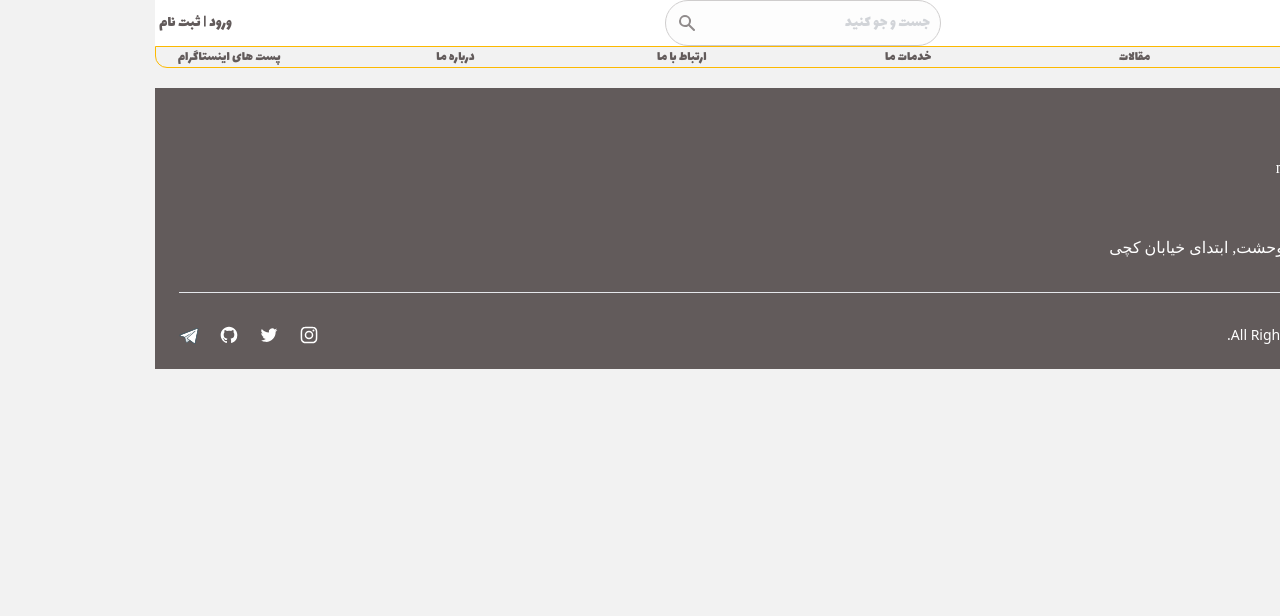
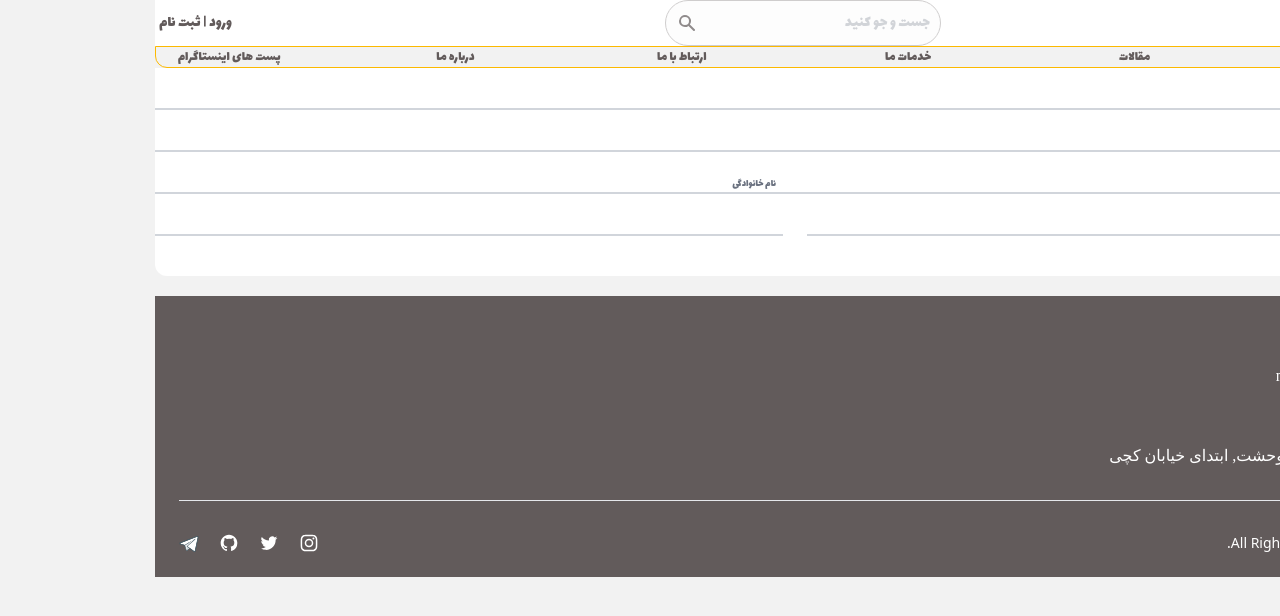
Before and after one commit to Parsa361/MyHood, a Nuxt app: page /signup in a window 1280 px wide. Shown: the top 616 px of the page. Built offline with nearby package versions, Linux system fonts and the light colour scheme.

Commit message:
Signup page added

```diff
--- /dev/null
+++ b/pages/signup/index.vue
@@ -0,0 +1,88 @@
+<template>
+    <div class="container mx-auto my-[8rem]">
+
+        <form class="font-Lalezar bg-white p-[2rem] rounded-tr-xl rounded-bl-xl" @submit.prevent="submit">
+
+            <div class="relative z-0 mb-[1.75rem] w-full group">
+                <input v-model="form.username" type="phone" name="floating_phone" id="floating_phone"
+                    class="block py-2.5 px-0 w-full text-sm text-gray-900 bg-transparent border-0 border-b-2 border-gray-300 appearance-none dark:text-white dark:border-gray-600 dark:focus:border-yellowHood focus:outline-none focus:ring-0 focus:border-yellowHood peer"
+                    placeholder=" " required="">
+                <label for="floating_phone"
+                    class="peer-focus:font-medium absolute text-sm text-gray-500 dark:text-gray-400 duration-300 transform -translate-y-6 scale-75 top-1 -z-10 origin-[0] peer-focus:right-0 peer-focus:text-yellowHood peer-focus:dark:text-yellowHood peer-placeholder-shown:scale-100 peer-placeholder-shown:translate-y-0 peer-focus:scale-75 peer-focus:-translate-y-6">شماره
+                    تماس</label>
+            </div>
+            <div class="relative z-0 mb-[1.75rem] w-full group">
+                <input v-model="password1" type="password" name="floating_password" id="floating_password"
+                    class="block py-2.5 px-0 w-full text-sm text-gray-900 bg-transparent border-0 border-b-2 border-gray-300 appearance-none dark:text-white dark:border-gray-600 dark:focus:border-yellowHood focus:outline-none focus:ring-0 focus:border-yellowHood peer"
+                    placeholder=" " required="">
+                <label for="floating_password"
+                    class="peer-focus:font-medium absolute text-sm text-gray-500 dark:text-gray-400 duration-300 transform -translate-y-6 scale-75  top-1 -z-10 origin-[0] peer-focus:right-0 peer-focus:text-yellowHood peer-focus:dark:text-yellowHood peer-placeholder-shown:scale-100 peer-placeholder-shown:translate-y-0 peer-focus:scale-75 peer-focus:-translate-y-6">رمز
+                    عبور</label>
+            </div>
+            <div class="relative z-0 mb-[1.75rem] w-full group">
+                <input v-model="password2" type="password" name="repeat_password" id="floating_repeat_password"
+                    class="block py-2.5 px-0 w-full text-sm text-gray-900 bg-transparent border-0 border-b-2 border-gray-300 appearance-none dark:text-white dark:border-gray-600 dark:focus:border-yellowHood focus:outline-none focus:ring-0 focus:border-yellowHood peer"
+                    placeholder=" " required="">
+                <label for="floating_repeat_password"
+                    class="peer-focus:font-medium absolute text-sm text-gray-500 dark:text-gray-400 duration-300 transform -translate-y-6 scale-75  top-1 -z-10 origin-[0] peer-focus:right-0 peer-focus:text-yellowHood peer-focus:dark:text-yellowHood peer-placeholder-shown:scale-100 peer-placeholder-shown:translate-y-0 peer-focus:scale-75 peer-focus:-translate-y-6">تکرار
+                    رمز عبور</label>
+            </div>
+            <div class="grid md:grid-cols-2 md:gap-6">
+                <div class="relative z-0 mb-[1.75rem] w-full group">
+                    <input v-model="form.firstname" type="text" name="floating_first_name" id="floating_first_name"
+                        class="block py-2.5 px-0 w-full text-sm text-gray-900 bg-transparent border-0 border-b-2 border-gray-300 appearance-none dark:text-white dark:border-gray-600 dark:focus:border-yellowHood focus:outline-none focus:ring-0 focus:border-yellowHood peer"
+                        placeholder=" " required="">
+                    <label for="floating_first_name"
+                        class="peer-focus:font-medium absolute text-sm text-gray-500 dark:text-gray-400 duration-300 transform -translate-y-6 scale-75  top-1 -z-10 origin-[0] peer-focus:right-0 peer-focus:text-yellowHood peer-focus:dark:text-yellowHood peer-placeholder-shown:scale-100 peer-placeholder-shown:translate-y-0 peer-focus:scale-75 peer-focus:-translate-y-6">نام</label>
+                </div>
+                <div class="relative z-0 mb-[1.75rem] w-full group">
+                    <input v-model="form.lastname" type="text" name="floating_last_name" id="floating_last_name"
+                        class="block py-2.5 px-0 w-full text-sm text-gray-900 bg-transparent border-0 border-b-2 border-gray-300 appearance-none dark:text-white dark:border-gray-600 dark:focus:border-yellowHood focus:outline-none focus:ring-0 focus:border-yellowHood peer"
+                        placeholder=" " required="">
+                    <label for="floating_last_name"
+                        class="peer-focus:font-medium absolute text-sm text-gray-500 dark:text-gray-400 duration-300 transform -translate-y-6 scale-75  top-1 -z-10 origin-[0] peer-focus:right-0 peer-focus:text-yellowHood peer-focus:dark:text-yellowHood peer-placeholder-shown:scale-100 peer-placeholder-shown:translate-y-0 peer-focus:scale-75 peer-focus:-translate-y-6">نام
+                        خانوادگی</label>
+                </div>
+            </div>
+
+            <button type="submit"
+                class="text-white bg-yellowHood hover:bg-yellowHood focus:ring-4 focus:outline-none focus:ring-yellow-200 font-medium rounded-lg text-sm w-full sm:w-auto px-[2rem] py-2.5 text-center dark:bg-yellow-400 dark:hover:bg-yellow-300 dark:focus:ring-yellowHood">ثبت
+                نام</button>
+        </form>
+
+    </div>
+</template>
+
+<script>
+
+export default {
+    data() {
+        return {
+            form: {},
+            password1: '',
+            password2: '',
+        }
+    },
+    methods: {
+        async submit() {
+            if (this.password1 == this.password2) {
+                this.form.password = this.password1
+            }
+            await this.$axios
+                .post('api/v1/users', {
+                    username: this.username,
+                    password: this.password,
+                    password2: this.password2,
+                    firstname: this.firstname,
+                    lastname: this.lastname
+                })
+                .then(r => {
+                    console.log(r.data);
+                })
+
+        }
+    }
+
+}
+
+</script>
```
